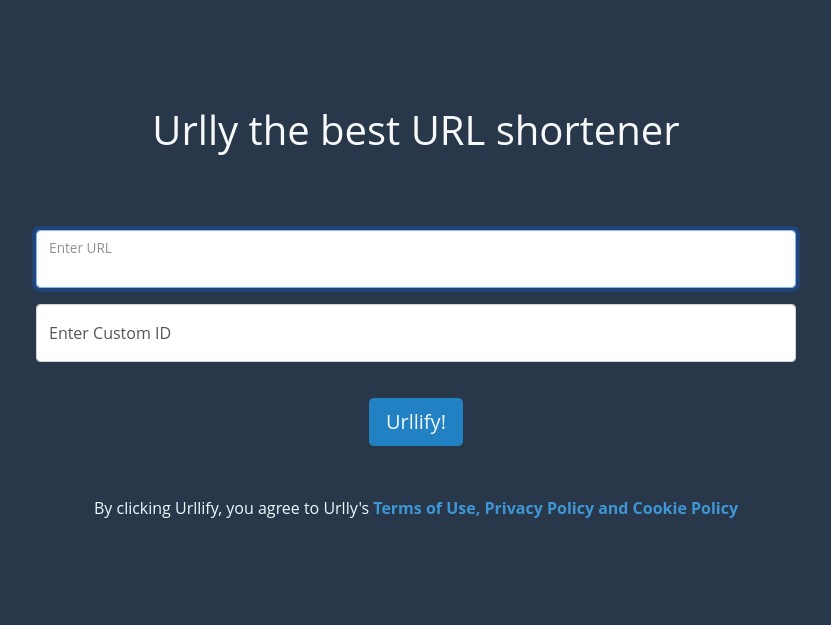
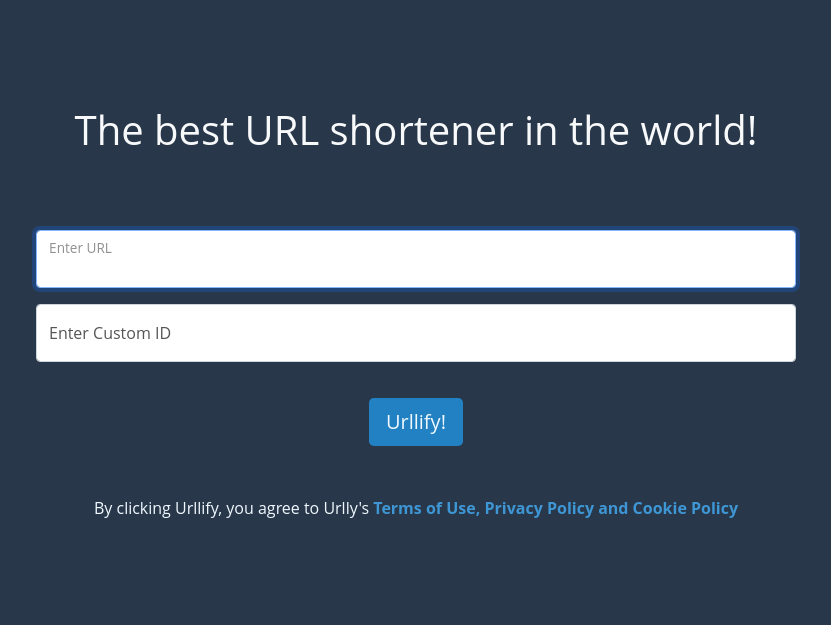
Before and after one commit to TheWeion/fp_lap4_code_challenge, a Flask app: page / in a window 1280 px wide. Shown: the top 625 px of the page, without its empty margins (224-1055 px from the left). Run offline with Flask 2, Linux system fonts and the light colour scheme.

Commit message:
pre-pull commit

```diff
--- a/url_shortener/static/styles/styles.css
+++ b/url_shortener/static/styles/styles.css
@@ -56,6 +56,7 @@ input {
 
 .popup-container {
     background-color: aliceblue;
+    border: 1px solid #28384A;
     border-radius: 5px;
     color: #000;
     padding: 20px;
--- a/url_shortener/templates/index.html
+++ b/url_shortener/templates/index.html
@@ -3,7 +3,7 @@
 {% block content %}
 
 <div class="section ">
-	<h1 class="text-center mb-3 text-light">{% block title %} Urlly the best URL shortener {% endblock %}</h1>
+	<h1 class="text-center mb-3 text-light">{% block title %}The best URL shortener in the world! {% endblock %}</h1>
 	<div class="row">
 		<div class="col-md-2"></div>
 		<section id="url-form" class="col-md-8 url-form">
```
